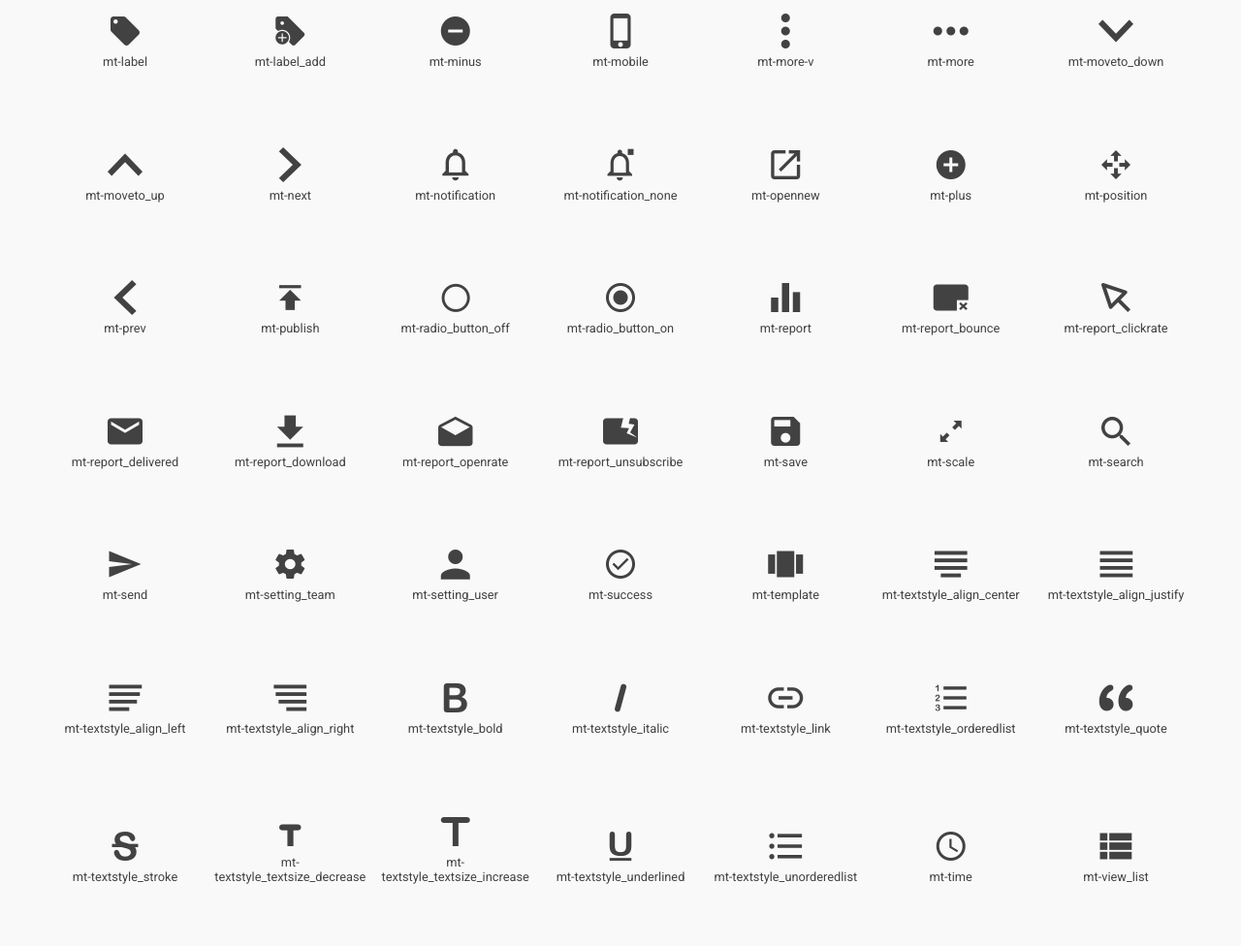
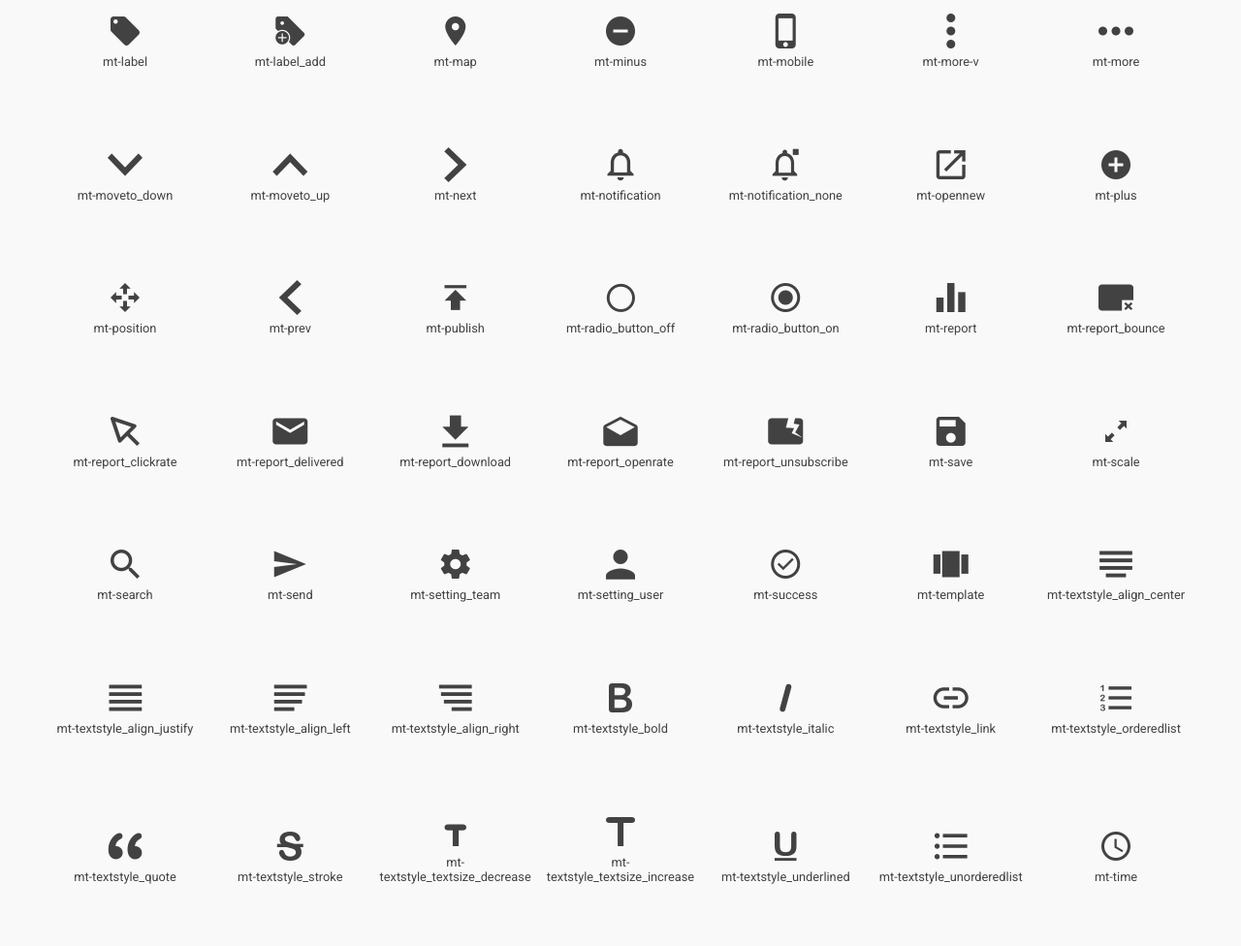
Before and after one commit to rezafaizarahman/icon, a plain HTML site: page docs/index.html in a window 1280 px wide. Shown: the part 1076-2052 px from the top of the page at 97% size. Drawn offline with Linux system fonts and the light colour scheme.

Commit message:
update map icon

```diff
--- a/docs/css/mltrgt-icon.css
+++ b/docs/css/mltrgt-icon.css
@@ -54,6 +54,7 @@
 .mt-insert:before,
 .mt-label:before,
 .mt-label_add:before,
+.mt-map:before,
 .mt-minus:before,
 .mt-mobile:before,
 .mt-more-v:before,
@@ -158,52 +159,53 @@
 .mt-insert:before { content: "\EA2A" }
 .mt-label:before { content: "\EA2B" }
 .mt-label_add:before { content: "\EA2C" }
-.mt-minus:before { content: "\EA2D" }
-.mt-mobile:before { content: "\EA2E" }
-.mt-more-v:before { content: "\EA2F" }
-.mt-more:before { content: "\EA30" }
-.mt-moveto_down:before { content: "\EA31" }
-.mt-moveto_up:before { content: "\EA32" }
-.mt-next:before { content: "\EA33" }
-.mt-notification:before { content: "\EA34" }
-.mt-notification_none:before { content: "\EA35" }
-.mt-opennew:before { content: "\EA36" }
-.mt-plus:before { content: "\EA37" }
-.mt-position:before { content: "\EA38" }
-.mt-prev:before { content: "\EA39" }
-.mt-publish:before { content: "\EA3A" }
-.mt-radio_button_off:before { content: "\EA3B" }
-.mt-radio_button_on:before { content: "\EA3C" }
-.mt-report:before { content: "\EA3D" }
-.mt-report_bounce:before { content: "\EA3E" }
-.mt-report_clickrate:before { content: "\EA3F" }
-.mt-report_delivered:before { content: "\EA40" }
-.mt-report_download:before { content: "\EA41" }
-.mt-report_openrate:before { content: "\EA42" }
-.mt-report_unsubscribe:before { content: "\EA43" }
-.mt-save:before { content: "\EA44" }
-.mt-scale:before { content: "\EA45" }
-.mt-search:before { content: "\EA46" }
-.mt-send:before { content: "\EA47" }
-.mt-setting_team:before { content: "\EA48" }
-.mt-setting_user:before { content: "\EA49" }
-.mt-success:before { content: "\EA4A" }
-.mt-template:before { content: "\EA4B" }
-.mt-textstyle_align_center:before { content: "\EA4C" }
-.mt-textstyle_align_justify:before { content: "\EA4D" }
-.mt-textstyle_align_left:before { content: "\EA4E" }
-.mt-textstyle_align_right:before { content: "\EA4F" }
-.mt-textstyle_bold:before { content: "\EA50" }
-.mt-textstyle_italic:before { content: "\EA51" }
-.mt-textstyle_link:before { content: "\EA52" }
-.mt-textstyle_orderedlist:before { content: "\EA53" }
-.mt-textstyle_quote:before { content: "\EA54" }
-.mt-textstyle_stroke:before { content: "\EA55" }
-.mt-textstyle_textsize_decrease:before { content: "\EA56" }
-.mt-textstyle_textsize_increase:before { content: "\EA57" }
-.mt-textstyle_underlined:before { content: "\EA58" }
-.mt-textstyle_unorderedlist:before { content: "\EA59" }
-.mt-time:before { content: "\EA5A" }
-.mt-view_list:before { content: "\EA5B" }
-.mt-view_thumbnail:before { content: "\EA5C" }
-.mt-warning:before { content: "\EA5D" }
+.mt-map:before { content: "\EA2D" }
+.mt-minus:before { content: "\EA2E" }
+.mt-mobile:before { content: "\EA2F" }
+.mt-more-v:before { content: "\EA30" }
+.mt-more:before { content: "\EA31" }
+.mt-moveto_down:before { content: "\EA32" }
+.mt-moveto_up:before { content: "\EA33" }
+.mt-next:before { content: "\EA34" }
+.mt-notification:before { content: "\EA35" }
+.mt-notification_none:before { content: "\EA36" }
+.mt-opennew:before { content: "\EA37" }
+.mt-plus:before { content: "\EA38" }
+.mt-position:before { content: "\EA39" }
+.mt-prev:before { content: "\EA3A" }
+.mt-publish:before { content: "\EA3B" }
+.mt-radio_button_off:before { content: "\EA3C" }
+.mt-radio_button_on:before { content: "\EA3D" }
+.mt-report:before { content: "\EA3E" }
+.mt-report_bounce:before { content: "\EA3F" }
+.mt-report_clickrate:before { content: "\EA40" }
+.mt-report_delivered:before { content: "\EA41" }
+.mt-report_download:before { content: "\EA42" }
+.mt-report_openrate:before { content: "\EA43" }
+.mt-report_unsubscribe:before { content: "\EA44" }
+.mt-save:before { content: "\EA45" }
+.mt-scale:before { content: "\EA46" }
+.mt-search:before { content: "\EA47" }
+.mt-send:before { content: "\EA48" }
+.mt-setting_team:before { content: "\EA49" }
+.mt-setting_user:before { content: "\EA4A" }
+.mt-success:before { content: "\EA4B" }
+.mt-template:before { content: "\EA4C" }
+.mt-textstyle_align_center:before { content: "\EA4D" }
+.mt-textstyle_align_justify:before { content: "\EA4E" }
+.mt-textstyle_align_left:before { content: "\EA4F" }
+.mt-textstyle_align_right:before { content: "\EA50" }
+.mt-textstyle_bold:before { content: "\EA51" }
+.mt-textstyle_italic:before { content: "\EA52" }
+.mt-textstyle_link:before { content: "\EA53" }
+.mt-textstyle_orderedlist:before { content: "\EA54" }
+.mt-textstyle_quote:before { content: "\EA55" }
+.mt-textstyle_stroke:before { content: "\EA56" }
+.mt-textstyle_textsize_decrease:before { content: "\EA57" }
+.mt-textstyle_textsize_increase:before { content: "\EA58" }
+.mt-textstyle_underlined:before { content: "\EA59" }
+.mt-textstyle_unorderedlist:before { content: "\EA5A" }
+.mt-time:before { content: "\EA5B" }
+.mt-view_list:before { content: "\EA5C" }
+.mt-view_thumbnail:before { content: "\EA5D" }
+.mt-warning:before { content: "\EA5E" }
--- a/docs/index.html
+++ b/docs/index.html
@@ -315,6 +315,11 @@
             </li>
 
             <li>
+                <span class="mt-map"></span>
+                <span class="glyph-name">mt-map</span>
+            </li>
+
+            <li>
                 <span class="mt-minus"></span>
                 <span class="glyph-name">mt-minus</span>
             </li>
```
Also changed, not shown: docs/fonts/mltrgt-icon.ttf, docs/fonts/mltrgt-icon.woff, docs/fonts/mltrgt-icon.woff2, 2 other files.
